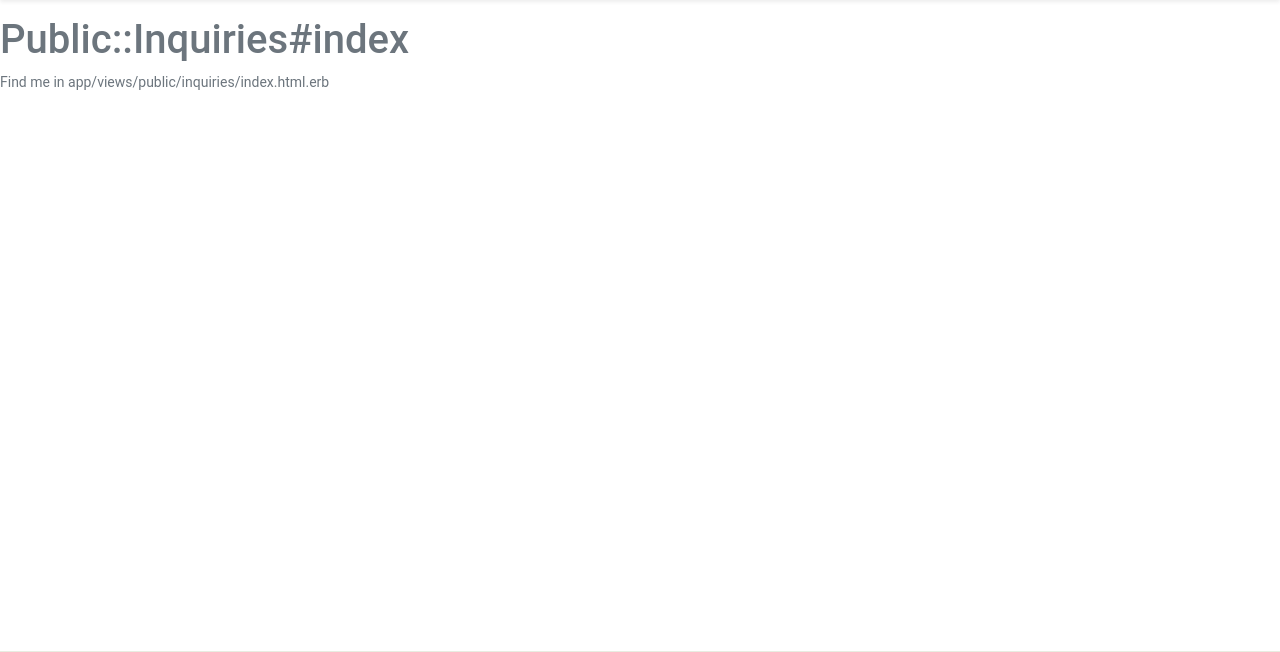
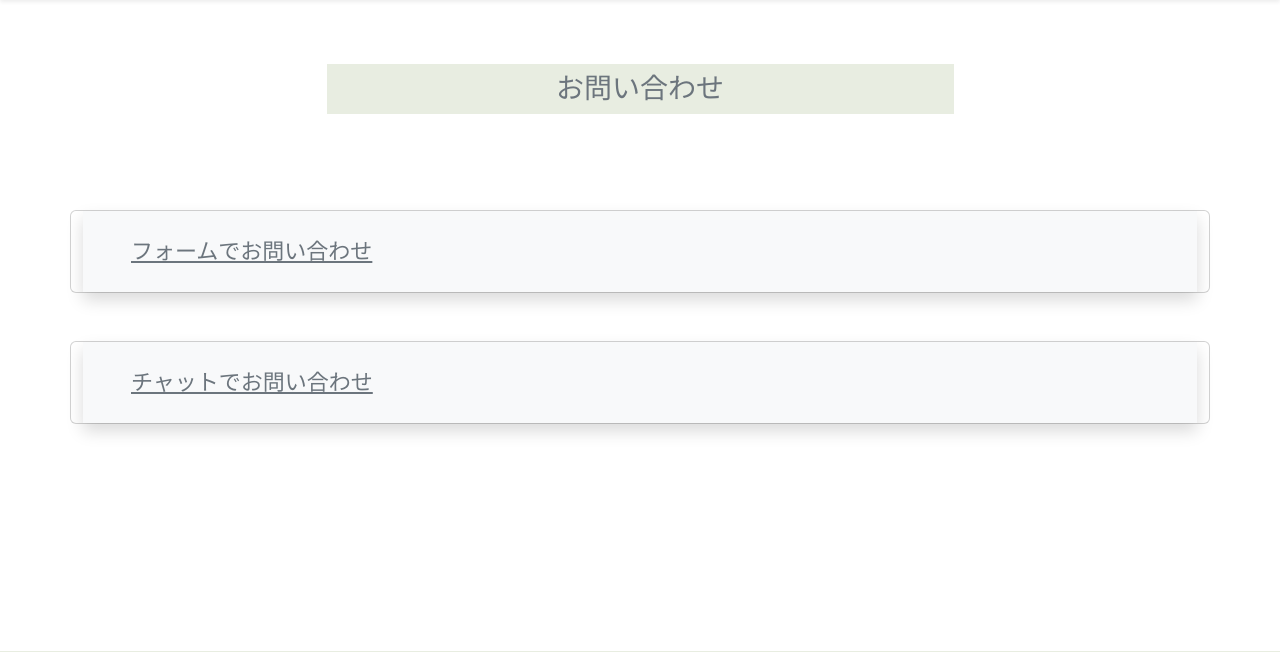
Before and after one commit to mi-1109/vegecook-app, a Rails app: page /inquiries in a window 1280 px wide. Shown: the part 73-725 px from the top of the page. Run offline with Rails 7, Linux system fonts and the light colour scheme; style sheets or scripts are compiled from the project's sources; parts of the project's set-up code (start-up, migrations or seed data) failed here and were passed over; some libraries are stand-ins or nearby versions.

Commit message:
[ADD] 顧客側の問い合わせ選択画面を作成

```diff
--- a/app/assets/stylesheets/application.scss
+++ b/app/assets/stylesheets/application.scss
@@ -275,3 +275,10 @@ footer {
     border-color: transparent #f5f5f5 transparent transparent;
   }
 }
+
+.heading-style {
+  background-color: #e8ede1;
+  font-family: 'メイリオ';
+  width: 55%;
+  margin: auto;
+}
--- a/app/views/public/inquiries/index.html.erb
+++ b/app/views/public/inquiries/index.html.erb
@@ -1,2 +1,17 @@
-<h1>Public::Inquiries#index</h1>
-<p>Find me in app/views/public/inquiries/index.html.erb</p>
+<div class="container">
+  <div class="row">
+    <h3 class="heading-style mx-auto mt-5 py-2 mb-5 text-center font-weight-bold">お問い合わせ</h3>
+  </div>
+
+  <div class="row mt-5">
+    <div class="mx-auto card">
+      <%= link_to "フォームでお問い合わせ", new_inquiry_path, style:'font-size: 22px', class:'bg-light px-5 py-4 shadow jp-font' %>
+    </div>
+  </div>
+
+  <div class="row mt-5">
+    <div class="mx-auto card">
+      <%= link_to "チャットでお問い合わせ", chats_path, style:'font-size: 22px', class:'bg-light px-5 py-4 shadow jp-font' %>
+    </div>
+  </div>
+</div>
```
